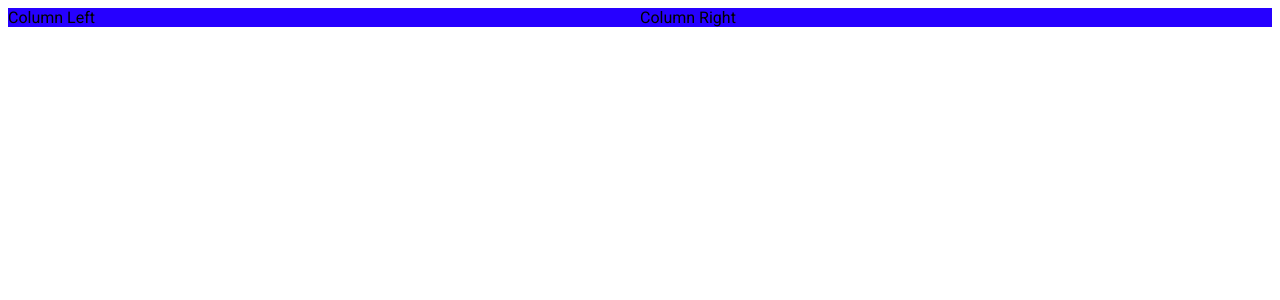
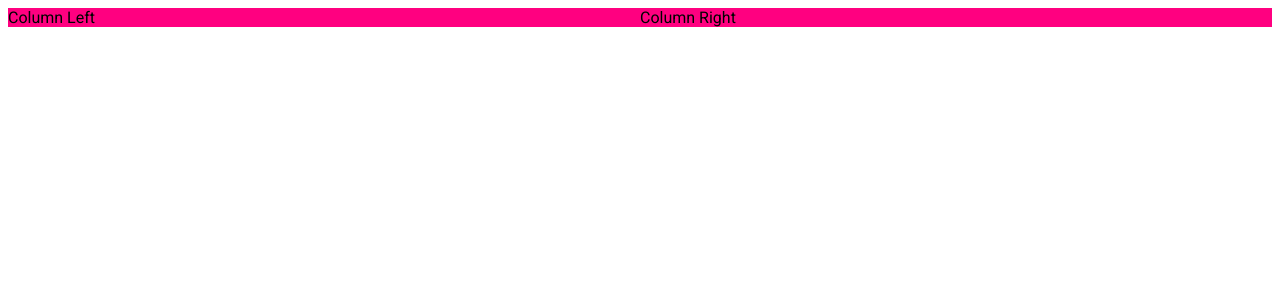
Before and after one commit to elwood-berry/base-demo, an Angular app: page / in a window 1280 px wide. Shown: the top 300 px of the page. Built offline with nearby package versions, Linux system fonts and the light colour scheme.

Commit message:
3 files modified, 3 added, 1 deleted

```diff
--- a/src/@advance/scss/advance.theme.scss
+++ b/src/@advance/scss/advance.theme.scss
@@ -1,6 +1,15 @@
 /*
 IMPORTS
 */
+@import 'components/components';
+
+
+/*
+ELEMENTS
+In this situation this is how I want you to look and behaive.
+*/
+@import 'elements/elements';
+
 @import 'components/components';
 
 /*
--- /dev/null
+++ b/src/@advance/scss/components/_card.scss
@@ -0,0 +1,21 @@
+/*
+CARDS
+Content container for text, photos, and actions in the context of a single subject.
+
+See 'https://material.angular.io/components/card/overview'
+
+DOM STRUCTURE
+----------
+<div class=[INSERT CLASS NAME]>
+  @include [INSERT CARD MIXIN]
+
+----------
+Last Updated: [insert date]
+[insert owner name]
+
+*/
+
+//
+@mixin advance-default-card {
+  background-color: #ff0080;
+}
--- a/src/@advance/scss/components/_cards.scss
+++ /dev/null
@@ -1,12 +0,0 @@
-/*
-
-
-
-<div class=[INSERT CLASS NAME]>
-  @include [INSERT CARD MIXIN]
-
-*/
-
-div.card {
-  background-color: #2600ff;
-}
--- a/src/@advance/scss/components/components.scss
+++ b/src/@advance/scss/components/components.scss
@@ -2,7 +2,8 @@
 IMPORTS
 */
 
-@import 'cards'; //
+// MATERIAL COMPONENTS
+@import 'card'; // CARD
 
 div.component {
   background-color: #00f7ff;
--- /dev/null
+++ b/src/@advance/scss/elements/_card.scss
@@ -0,0 +1,3 @@
+.advance-card {
+  @include advance-default-card;
+}
--- /dev/null
+++ b/src/@advance/scss/elements/elements.scss
@@ -0,0 +1,6 @@
+/*
+IMPORTS
+*/
+
+// THEME COMPONENTS
+@import 'card'; // CARD
--- a/src/app/app.component.html
+++ b/src/app/app.component.html
@@ -3,7 +3,7 @@ DEMO: [insert name of component]
 Antera Software USA, Inc.
 -->
 
-<div class="card" fxLayout="row">
+<div class="advance-card" fxLayout="row">
   <div fxFlex="50">Column Left</div>
   <div fxFlex="50">Column Right</div>
 </div>
```
